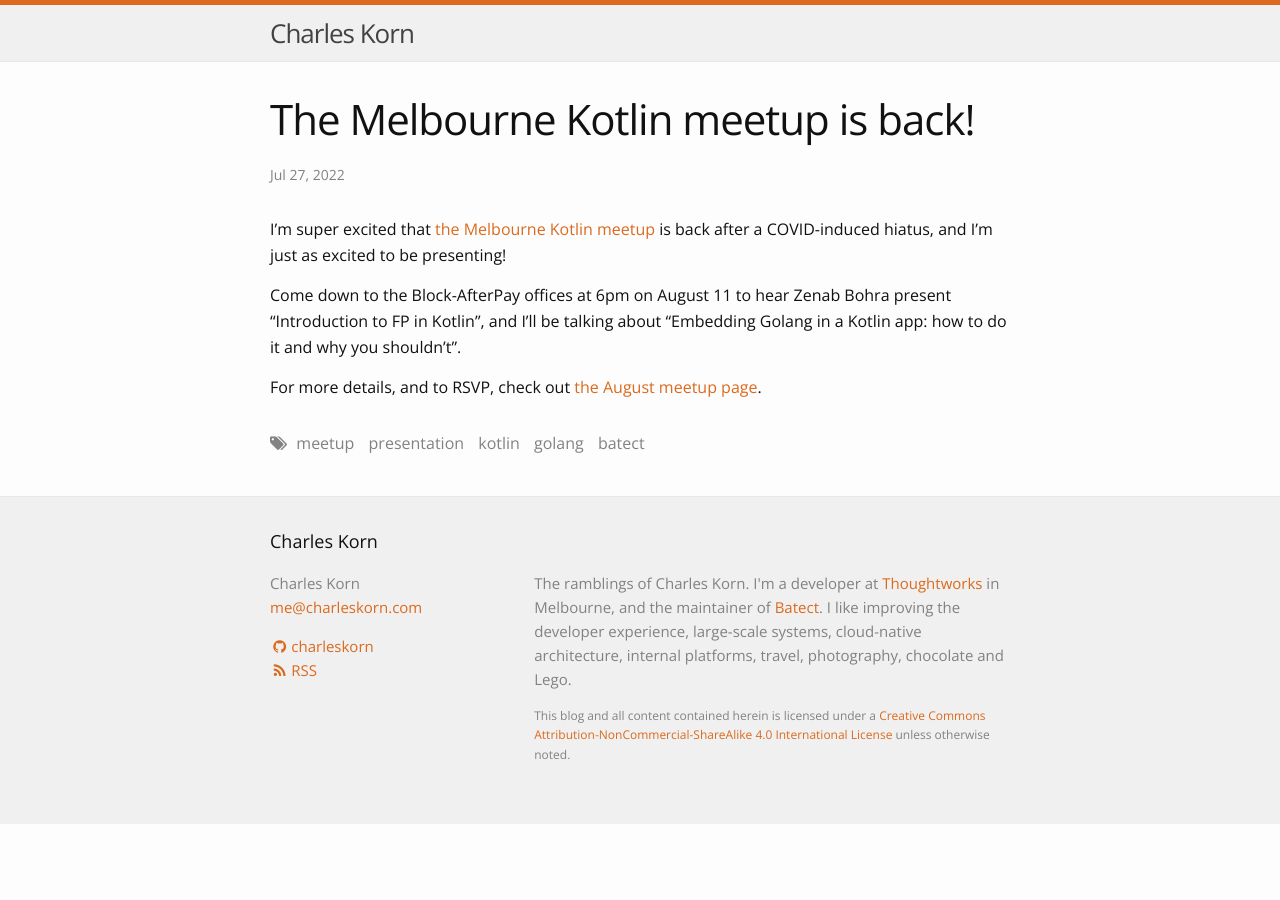
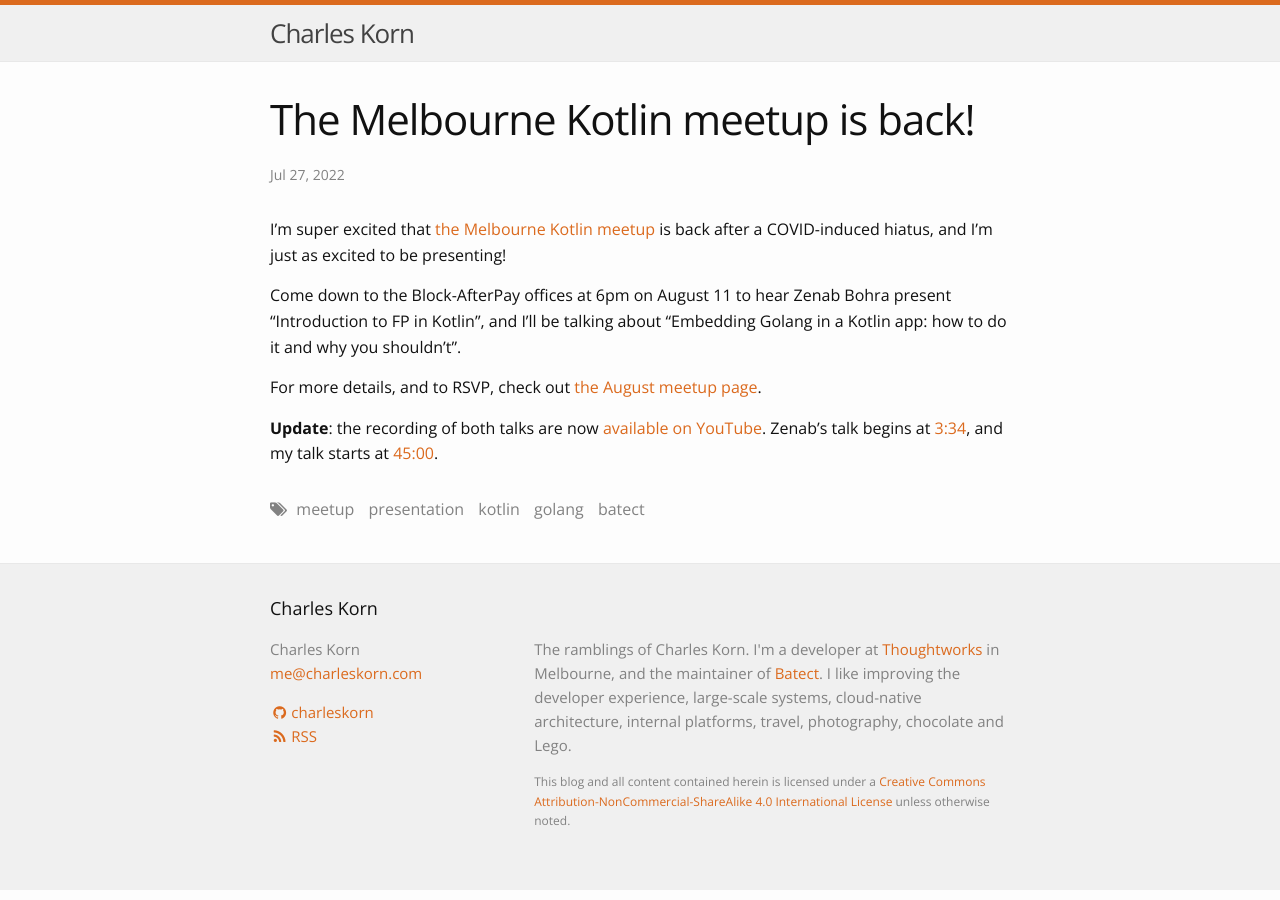
Before and after one commit to charleskorn/charleskorn.github.io, a Jekyll site: the page built from _posts/2022-07-27-the-melbourne-kotlin-meetup-is-back.md, in a window 1280 px wide. Built offline with Jekyll 4.4.1, drawn with Linux system fonts in a browser that asks for light colours; nearby versions of some CDN libraries; comment, search, counter and statistics services are not loaded.

Commit message:
Add link to Kotlin meetup video.

```diff
--- a/_posts/2022-07-27-the-melbourne-kotlin-meetup-is-back.md
+++ b/_posts/2022-07-27-the-melbourne-kotlin-meetup-is-back.md
@@ -13,3 +13,6 @@ Come down to the Block-AfterPay offices at 6pm on August 11 to hear Zenab Bohra
 and I'll be talking about "Embedding Golang in a Kotlin app: how to do it and why you shouldn't".
 
 For more details, and to RSVP, check out [the August meetup page](https://www.meetup.com/melbourne-kotlin-meetup/events/287443299/).
+
+**Update**: the recording of both talks are now [available on YouTube](https://www.youtube.com/watch?v=lFX43T1t6l8).
+Zenab's talk begins at [3:34](https://youtu.be/lFX43T1t6l8?t=214), and my talk starts at [45:00](https://youtu.be/lFX43T1t6l8?t=2700).
```
